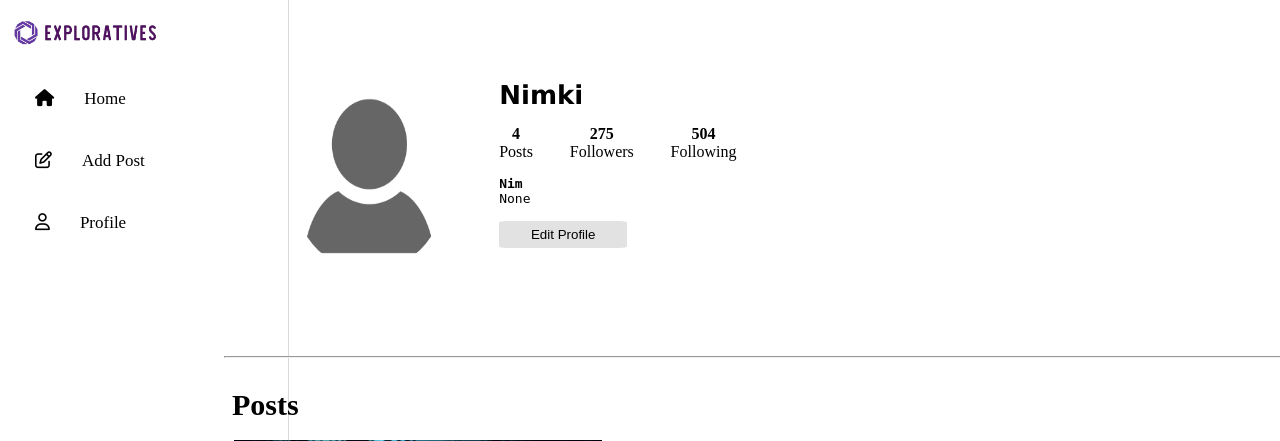
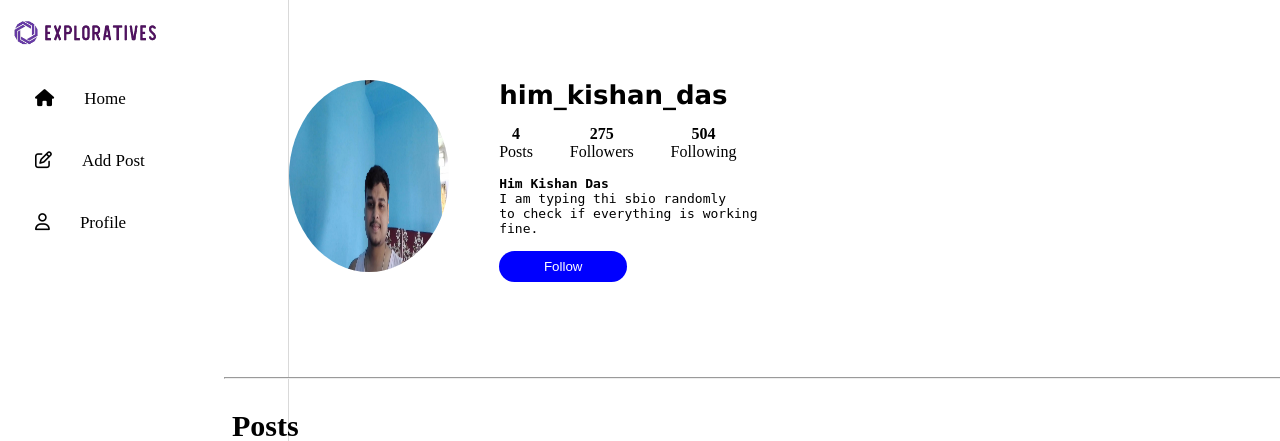
Before and after one commit to Him-Kishan-Das/Exploratives_social_media, a Django app: a page that uses ExploreContents/templates/profile.html in a window 1280 px wide; the page is wider, and only the part inside the window is pictured. Shown: the top 441 px of that part. Run offline with Django 5.2, Linux system fonts and the light colour scheme; a user stored in the database is signed in; data comes from the database, SQL or seed files in the repository; both versions use the stored data as it was after the commit; some libraries are stand-ins or nearby versions; some web fonts are replaced.

Commit message:
development phase

```diff
--- a/ExploreContents/models.py
+++ b/ExploreContents/models.py
@@ -22,7 +22,7 @@ class CustomUser(AbstractBaseUser, PermissionsMixin):
     username = models.CharField(max_length=255, unique=True)
     name = models.CharField(max_length=255)
     email = models.EmailField(max_length=254, unique=True)
-    profile_picture = models.ImageField(upload_to='profilePic', null=True, blank=True)
+    profile_picture = models.ImageField(upload_to='profilePic', null=True, blank=True, default='static/profilePic/default.png')
     user_bio = models.TextField(null=True, blank=True)
     is_active = models.BooleanField(default=True)
     is_staff = models.BooleanField(default=False)
--- a/ExploreContents/static/profile.css
+++ b/ExploreContents/static/profile.css
@@ -85,6 +85,19 @@
     background-color: rgb(219, 219, 219);
 }
 
+.user-profile-followBtn{
+    padding: 8px;
+    width: 8rem;
+    border-radius: 20px;
+    background-color: blue;
+    color: white;
+    border: none;
+}
+
+.user-profile-followBtn:hover{
+    background-color: rgb(9, 9, 210);
+    cursor: pointer;
+}
 
 .EditProfileDetails{
     display: flex;
--- a/ExploreContents/templates/profile.html
+++ b/ExploreContents/templates/profile.html
@@ -17,11 +17,11 @@
       <div class="profile-stats-main">
         <div class="profile-stats">
           <div class="profile-sub-section1">
-            <img src="{{ request.user.profile_picture.url }}" alt="profile picture" class="profile-picture">
+            <img src="{{ profile_user.profile_picture.url }}" alt="profile picture" class="profile-picture">
           </div>
 
           <div class="profile-sub-section2">
-            <h3 id="username">{{ request.user.username }}</h3>
+            <h3 id="username">{{ profile_user.username }}</h3>
 
             <div class="stats">
               <div class="post-stats">
@@ -39,17 +39,22 @@
             </div>
 
             <div class="user-details">
-              <h5 class="full-name">{{ request.user.name }}</h5>
+              <h5 class="full-name">{{ profile_user.name }}</h5>
               <p class="about">
-                {{ request.user.user_bio|linebreaksbr }}
+                {{ profile_user.user_bio|linebreaksbr }}
               </p>
             </div>
 
             <div class="user-changesBtns">
-
-              <button class="user-profile-editBtn" id="myBtn">
-                Edit Profile
-              </button>
+              {% if profile_user.username == request.user.username %}
+                <button class="user-profile-editBtn" id="myBtn">
+                  Edit Profile
+                </button>
+              {% else %}
+                <button class="user-profile-followBtn">
+                  Follow
+                </button>
+              {% endif %}
             </div>
 
             <div id="myModal" class="modal">
@@ -95,7 +100,7 @@
           <h3 class="title">Posts</h3>
 
           <div class="gallery-struct">
-            {% for userPost in user_post reversed %}
+            {% for userPost in user_posts reversed %}
             <div class="post-struct">
               <img
                 class="post-pic"
--- a/ExploreContents/templates/search.html
+++ b/ExploreContents/templates/search.html
@@ -14,14 +14,14 @@
       <div class="left-sidebar">{% include "left-navigation.html" %}</div>
       <div class="middleSearchContainer">
         {% for userX in users %}
-        <div class="search_profile_details">
+        <a href="{% url 'profile' userX.username %}" class="search_profile_details">
           <img src="/static/man.png" alt="" />
           <div class="search-profile">
             <h2 class="search-profile-username">{{ userX.username }}</h2>
             <p class="search-profile-name">{{ userX.name }}</p>
           </div>
           <button class="profile-followBtn">Follow</button>
-        </div>
+        </a>
         <hr />
         {% empty %}
             <p>No users found.</p>
--- a/ExploreContents/views.py
+++ b/ExploreContents/views.py
@@ -151,7 +151,7 @@
 #     return render(request, 'index.html', context)
 
 
-from django.shortcuts import render, redirect
+from django.shortcuts import render, redirect, get_object_or_404
 from .models import CustomUser as users, Post, Likes, Comments
 from django.contrib.auth.hashers import make_password, check_password
 from django.http import HttpResponseRedirect, HttpResponse, JsonResponse
@@ -229,9 +229,25 @@ def my_logout_view(request):
 def profile(request, username):
     # username = request.user.username
     # Your logic to fetch user profile data...
+    CustomUser = get_user_model()
+
+    # Check if the username matches the logged-in user's username
+    if request.user.is_authenticated and request.user.username == username:
+        user = request.user
+    else:
+        # Fetch the user profile based on the username parameter
+        user = get_object_or_404(CustomUser, username=username)
+
+    # Fetch the posts for the user whose profile is being viewed
+    user_post = Post.objects.filter(user=user)
+
+    context = {
+        'profile_user': user,
+        'user_posts': user_post
+    }
     id = request.user.id
-    user_post = Post.objects.filter(user_id=id)
-    context = {'user_post': user_post}
+    # user_post = Post.objects.filter(user_id=id)
+    # context = {'user_post': user_post}
     return render(request, 'profile.html', context)
 
 def EditProfile(request):
```
Also changed, not shown: db.sqlite3, static/profilePic/3.jpg (added), static/profilePic/default.png (added).
